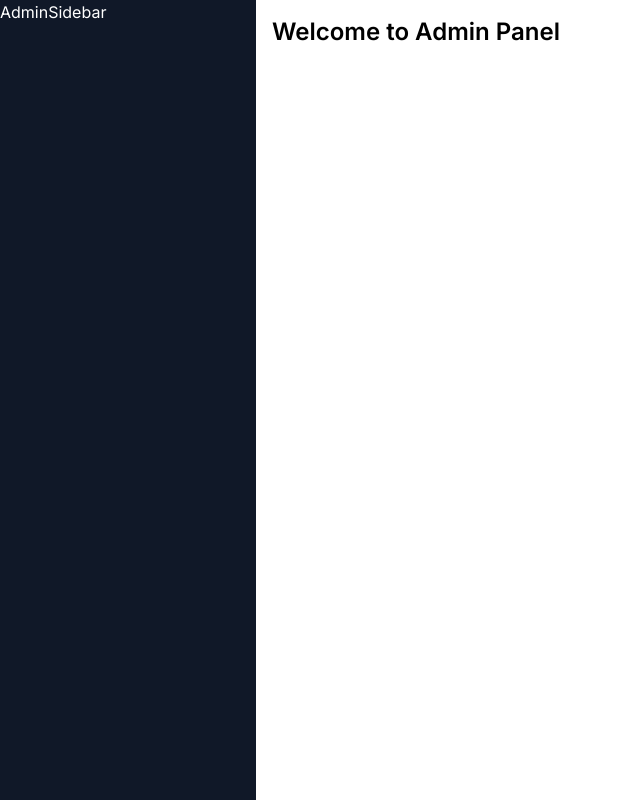
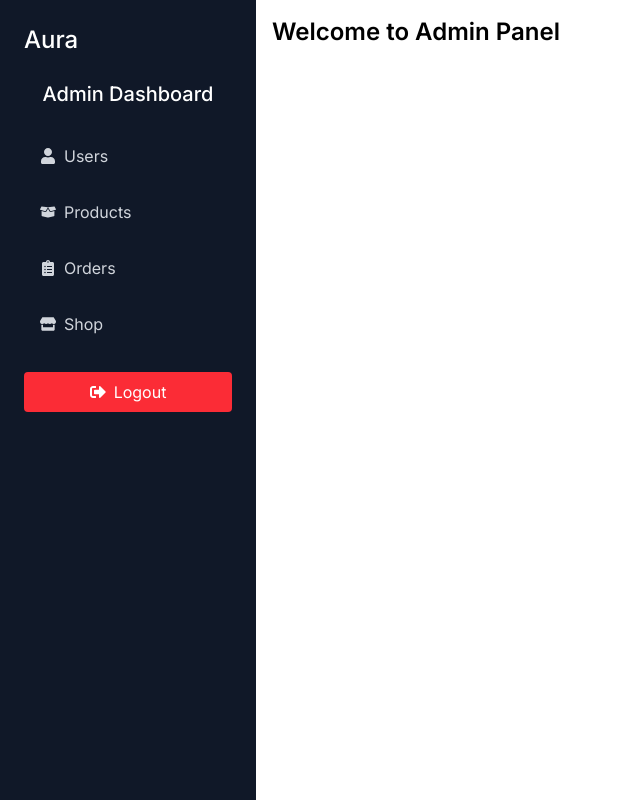
Before and after one commit to kshitijMandave/E_Com, a React (Vite) app in the folder frontend/: page /admin in a window 1280 px wide. Shown: the whole page, without its empty margins (0-640 px from the left). Built offline with nearby package versions, Linux system fonts and the light colour scheme.

Commit message:
Developed AdminSidebar with all the links and Logout button

```diff
--- a/frontend/src/Components/Admin/AdminSidebar.jsx
+++ b/frontend/src/Components/Admin/AdminSidebar.jsx
@@ -1,7 +1,78 @@
-import React from "react";
+import {
+  FaUser,
+  FaBoxOpen,
+  FaClipboardList,
+  FaStore,
+  FaSignOutAlt,
+} from "react-icons/fa";
+
+import { Link, NavLink, useNavigate } from "react-router-dom";
 
 function AdminSidebar() {
-  return <div>AdminSidebar</div>;
+  const navigate = useNavigate();
+  const handleLogout = () => {
+    navigate("/");
+  };
+  return (
+    <div className="p-6">
+      <div className="mb-6">
+        <Link to="/admin" className="text-2xl font-medium">
+          Aura
+        </Link>
+      </div>
+      <h2 className="text-xl font-medium mb-6 text-center">Admin Dashboard</h2>
+      <nav className="flex flex-col space-y-2">
+        <NavLink
+          to="/admin/user"
+          className={({ isActive }) =>
+            isActive
+              ? "bg-gray-700 text-white py-3 px-4 rounded flex items-center space-x-2"
+              : "text-gray-300 hover:bg-gray-700 hover:text-white py-3 px-4 rounded flex items-center space-x-2"
+          }
+        >
+          <FaUser /> <span>Users</span>
+        </NavLink>
+        <NavLink
+          to="/admin/products"
+          className={({ isActive }) =>
+            isActive
+              ? "bg-gray-700 text-white py-3 px-4 rounded flex items-center space-x-2"
+              : "text-gray-300 hover:bg-gray-700 hover:text-white py-3 px-4 rounded flex items-center space-x-2"
+          }
+        >
+          <FaBoxOpen /> <span>Products</span>
+        </NavLink>
+        <NavLink
+          to="/admin/orders"
+          className={({ isActive }) =>
+            isActive
+              ? "bg-gray-700 text-white py-3 px-4 rounded flex items-center space-x-2"
+              : "text-gray-300 hover:bg-gray-700 hover:text-white py-3 px-4 rounded flex items-center space-x-2"
+          }
+        >
+          <FaClipboardList /> <span>Orders</span>
+        </NavLink>
+        <NavLink
+          to="/"
+          className={({ isActive }) =>
+            isActive
+              ? "bg-gray-700 text-white py-3 px-4 rounded flex items-center space-x-2"
+              : "text-gray-300 hover:bg-gray-700 hover:text-white py-3 px-4 rounded flex items-center space-x-2"
+          }
+        >
+          <FaStore /> <span>Shop</span>
+        </NavLink>
+      </nav>
+      <div className="mt-6">
+        <button
+          onClick={handleLogout}
+          className="w-full bg-red-500 hover:bg-red-600 text-white py-2 px-4 rounded flex items-center justify-center space-x-2"
+        >
+          <FaSignOutAlt /> <span>Logout</span>
+        </button>
+      </div>
+    </div>
+  );
 }
 
 export default AdminSidebar;
```
